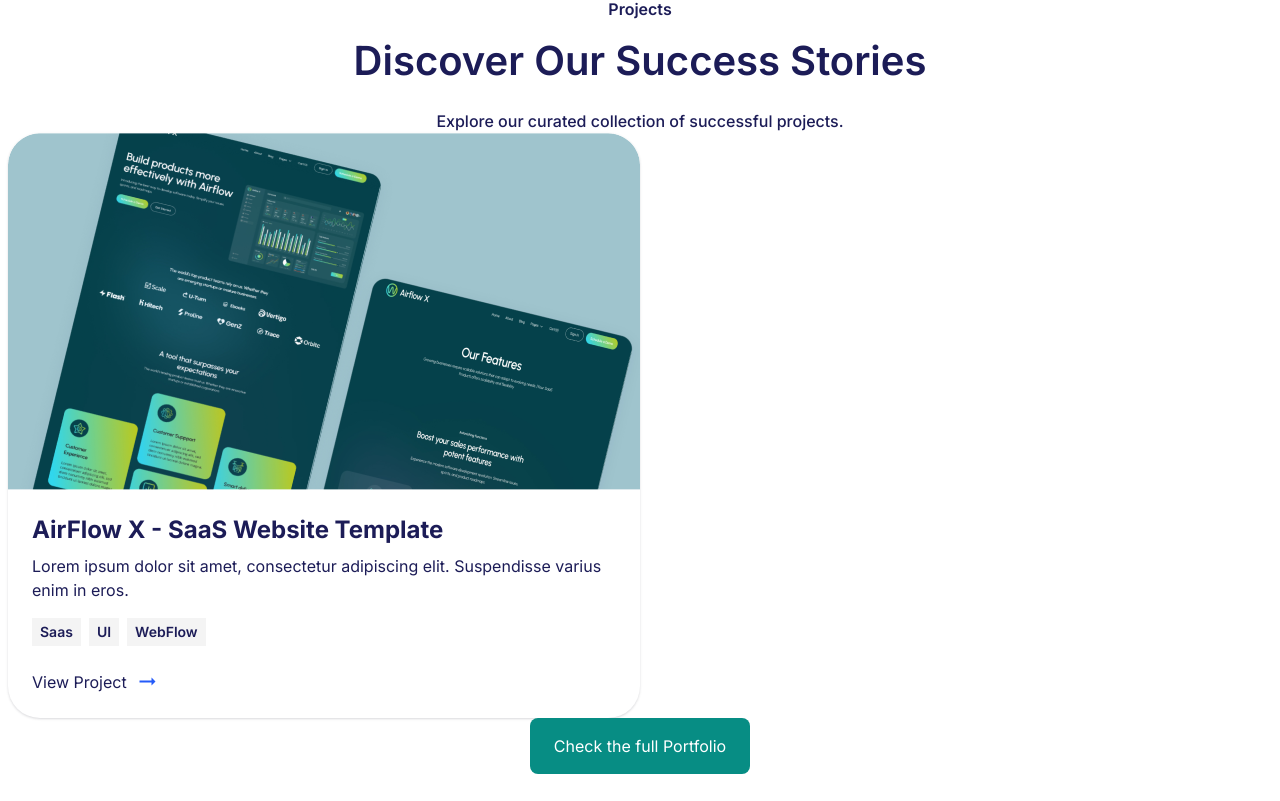
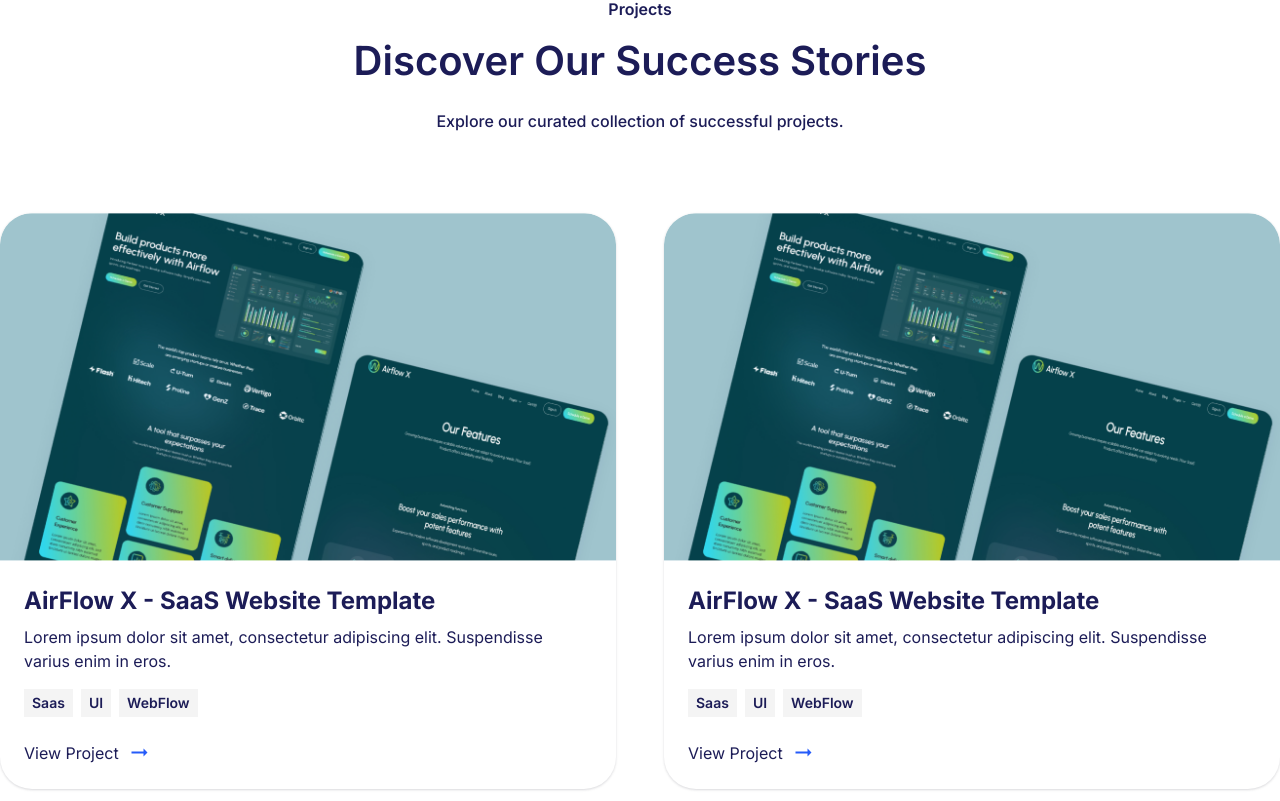
Before and after one commit to safatsaat2/portfolio-project-suleiman, a Next.js app: page / in a window 1280 px wide. Shown: the part 3899-4700 px from the top of the page. Before the commit the page ends 4673 px from the top, so only its background shows below. Built offline with nearby package versions, Linux system fonts and the light colour scheme.

Commit message:
project card dynamic

```diff
--- a/app/Components/Project/Project.jsx
+++ b/app/Components/Project/Project.jsx
@@ -3,6 +3,20 @@
 import ProjectCard from './ProjectCard';
 
 const Project = () => {
+    const projectList =[
+        {
+            demo:"demo"
+        },
+        {
+            demo:"demo2"
+        },
+        {
+            demo:"demo3"
+        },
+        {
+            demo:"demo4"
+        },
+    ]
     return (
         <div className='max-w-[1320px] mx-auto flex items-center flex-col'>
             <p className="text-base text-[#1C1C57] pb-4 text-center font-semibold">Projects</p>
@@ -12,8 +26,10 @@
             <p className="text-base font-medium text-[#1C1C57] text-center mt-6">
               Explore our curated collection of successful projects.
             </p>
-            <div className='grid grid-cols-1 lg:grid-cols-2 items-center'>
-        <ProjectCard/>
+            <div className='grid grid-cols-1 lg:grid-cols-2 items-center gap-12 mt-20 mb-16'>
+            {
+                projectList.map((item => <ProjectCard key={item?.demo} />))
+            }
             </div>
             <ButtonFull text="Check the full Portfolio" link={"#"} />
         </div>
--- a/app/Components/Project/ProjectCard.jsx
+++ b/app/Components/Project/ProjectCard.jsx
@@ -21,7 +21,7 @@
           <p className="text-sm font-semibold bg-[#F4F4F4] px-2 py-1">UI</p>
           <p className="text-sm font-semibold bg-[#F4F4F4] px-2 py-1">WebFlow</p>
         </div>
-        <button className="flex items-center gap-3 mt-6">
+        <button className="flex items-center gap-3 mt-6 hover:text-[#255BF9] transition-all duration-500 ">
           View Project{" "}
           <svg
             width="17"
```
